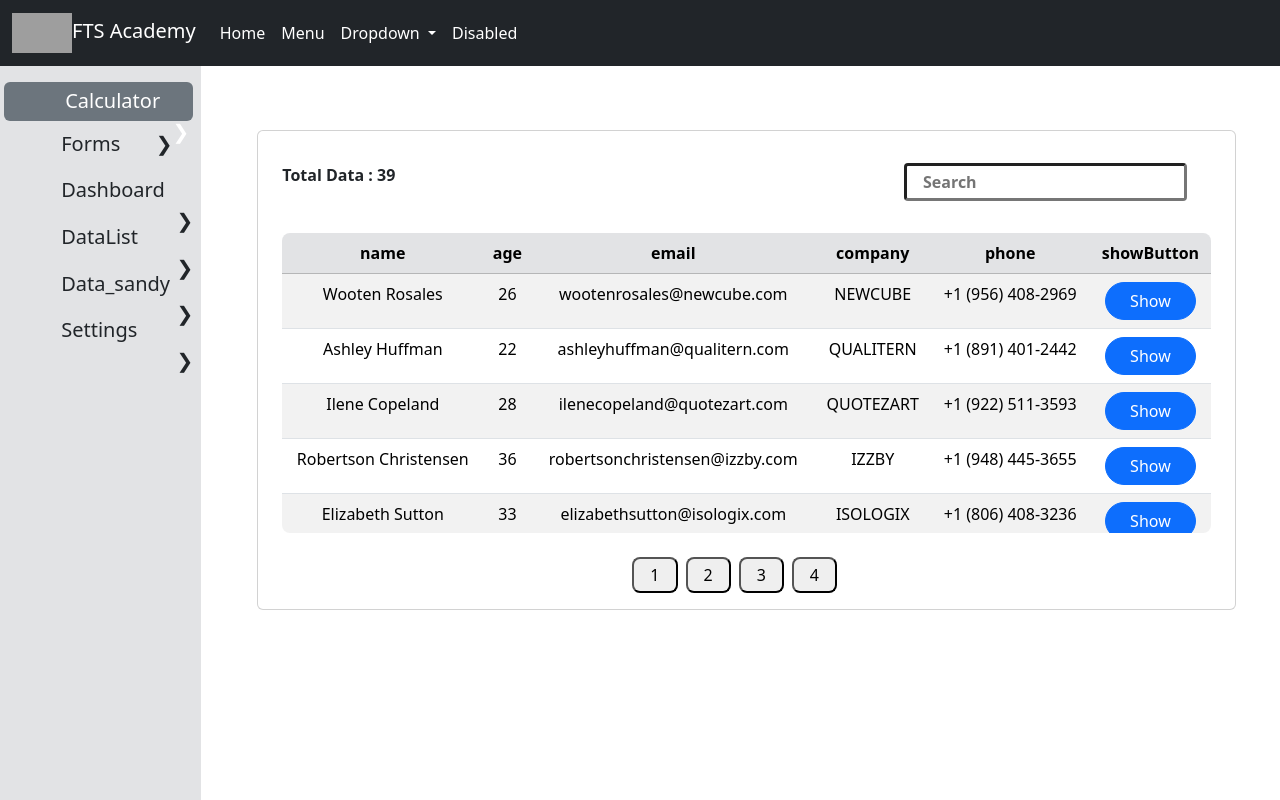
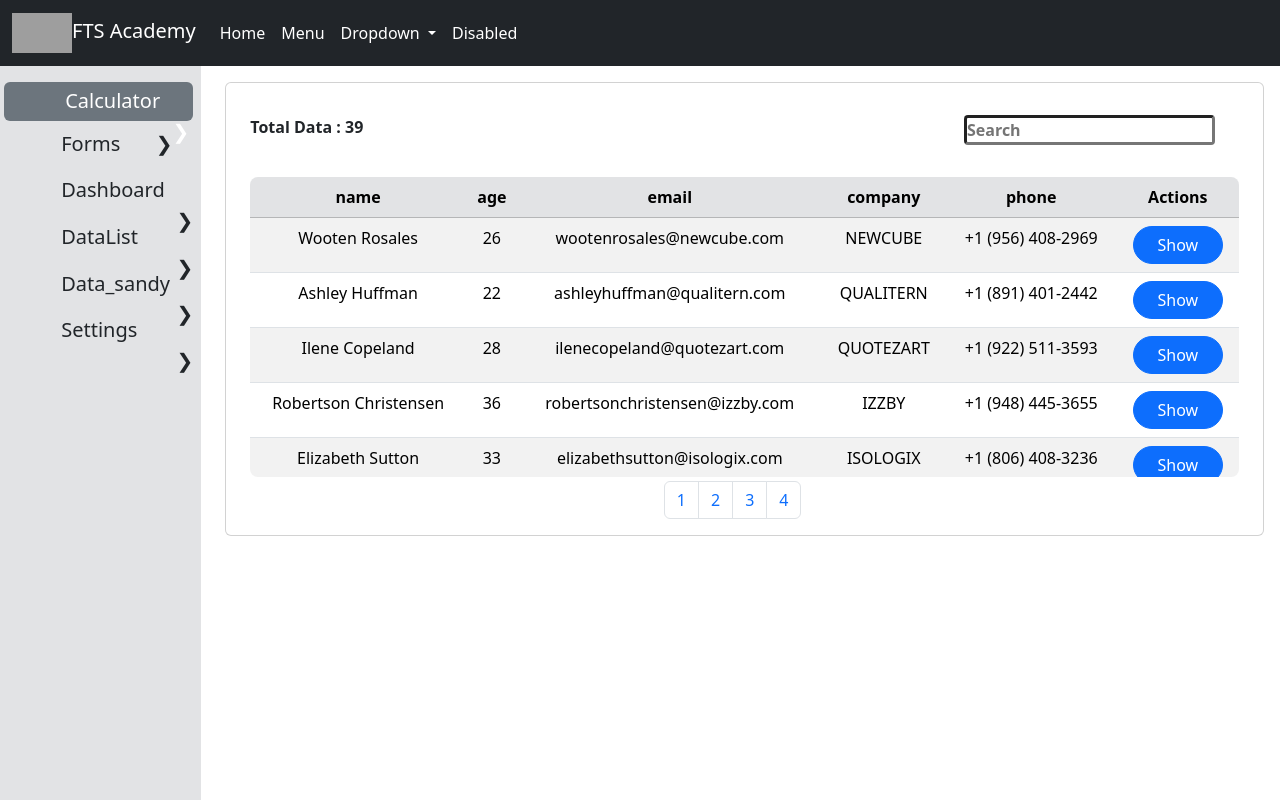
Before and after one commit to Loganathan2300/React-Js, a React (Create React App) app: page /data in a window 1280 px wide. Built offline with nearby package versions, Linux system fonts and the light colour scheme; grey boxes are pictures that could not be loaded; some icons are missing.

Commit message:
rework on tabledata

```diff
--- a/src/component/DataList.js
+++ b/src/component/DataList.js
@@ -25,8 +25,8 @@ const DataList = () => {
   };
   // //page navigate end
   return (
-    <div className="m-lg-5">
-        <div className="card py-lg-5 pb-lg-0 pt-lg-4 py-sm-3">
+    <div className="m-5 mt-0 mx-0">
+        <div className="card position-fixed py-lg-5 pb-lg-0 pt-lg-4 py-sm-3 mt-0 m-3">
           <TableData tableHeader={dataColum} tableDatas={Data} showButton={true} handleShowButton={handleShowButton} button={true} No={true}/>
         </div>
     </div>
--- a/src/component/DataSheetList.js
+++ b/src/component/DataSheetList.js
@@ -14,17 +14,20 @@ export const DataSheetList = () => {
       street: item.address.street,
       suite: item.address.suite,
       city: item.address.city,
+      zipcode:item.address.zipcode,
+      // lat: item.geo.lat,
+      // lng:item.geo.lng,
     }));
 
     // Set the transformed data into the state variable
     setData(transformedData);
   }, []); // Empty dependency array ensures this effect runs only once after the initial render
 
-  const tableColumns = ["name", "username", "email", "street", "suite", "city"];
+  const tableColumns = ["name", "username", "email", "street", "suite", "city","zipcode"];
 
   return (
-    <div className="m-5">
-      <div className="card py-lg-5 pb-lg-0 pt-lg-4 py-sm-3">
+    <div className="m-5 mt-0 mx-0">
+      <div className="card position-fixed py-lg-5 pb-lg-0 pt-lg-4 py-sm-3 mt-0 m-3">
         <TableData tableHeader={tableColumns} tableDatas={data} />
       </div>
     </div>
--- a/src/component/TableData.js
+++ b/src/component/TableData.js
@@ -1,8 +1,116 @@
+// import React, { useState } from "react";
+
+// const itemPage = 10;
+// const TableData = ({tableHeader,tableDatas,showButton,handleShowButton,button,S_no}) => {
+//   const [pageChange, setPageChange] = useState(1);
+//   const [searchTerms, setSearchTeams] = useState("");
+
+//   const filterData = tableDatas.filter((row) =>
+//     Object.values(row).some((value) =>
+//       String(value).toLowerCase().includes(searchTerms.toLowerCase())
+//     )
+//   );
+
+//   const pageLength = filterData.length;
+//   const totalPages = Math.ceil(pageLength / itemPage);
+//   const dataShowDetail = filterData.slice(
+//     (pageChange - 1) * itemPage,
+//     pageChange * itemPage
+//   );
+//   console.log(dataShowDetail);
+//   const startingNumnber = (pageChange - 1) * itemPage + 1;
+
+//   let page = [];
+//   for (let i = 1; i <= totalPages; i++) {
+//     page.push(i);
+//   }
+//   return (
+//     <div className="col-lg-12 col-sm-12 col-md-12 ">
+//       <div className="">
+//         <div className="row">
+//           <div className="col-lg-12 col-sm-12 col-md-12">
+//             <div className="row my-2">
+//               <div className="col-6">
+//                 <div className="fw-bold mx-lg-4 ">Total Data: {pageLength} </div>
+//               </div>
+//               <div className="col-6">
+//                 <div className="text-end me-4 ">
+//                   <input
+//                     type="text"
+//                     placeholder="Search"
+//                     className="px-lg-3 py-lg-1 border-3 fw-bold rounded-1"
+//                     value={searchTerms}
+//                     onChange={(e) => setSearchTeams(e.target.value)}
+//                   />
+//                 </div>
+//               </div>
+//             </div>
+//           </div>
+//           <div className="w-100">
+//             <div className=" row">
+//               <div className="col-lg-12 col-sm-12 col-md-12 ">
+//                 <div className="table-responsive mt-4 mx-lg-4 rounded-3">
+//                   <div style={{ maxHeight: "300px" }}>
+//                     <table className="table table-striped table-hover text-center">
+//                       <thead className="table-secondary" style={{position:""}}>
+//                         <tr>
+//                           {tableHeader.map((header) => (
+//                             <th key={header}>{header}</th>
+//                           ))}
+//                           {/* {No && <th>S_no</th>} */}
+//                           {button && <th>showButton</th>}
+//                         </tr>
+//                       </thead>
+//                       <tbody style={{ overflowY: "auto"}}>
+//                         {dataShowDetail.map((row, index) => (
+//                           <tr key={index}>
+//                             {/* <td>{startingNumnber + index}</td> */}
+//                             {tableHeader.map((header) => (
+//                               <td key={header}>{row[header]}</td>
+//                             ))}
+//                             {showButton && (
+//                               <td>
+//                                 <button onClick={() => handleShowButton(row._id)} className="btn btn-primary px-4 rounded-5">
+//                                   Show
+//                                 </button>
+//                               </td>
+//                             )}
+//                           </tr>
+//                         ))}
+//                       </tbody>
+//                     </table>
+//                   </div>
+//                 </div>
+//               </div>
+//             </div>
+//           </div>
+//           <div className="row">
+//             <div className="col-lg-12 col-sm-12 col-md-12 my-4 mb-0">
+//               <nav aria-label="Page navigation example">
+//                 <ul className="pagination justify-content-center">
+//                   {page.map((pagenumber) => (
+//                     <button key={pagenumber} onClick={() => setPageChange(pagenumber)}
+//                       className="mx-1 px-3 py-1 rounded-3 ">{pagenumber}</button>
+//                   ))}
+//                 </ul>
+//               </nav>
+//             </div>
+//           </div>
+//         </div>
+//       </div>
+//     </div>
+//   );
+// };
+
+// export default TableData;
+
 import React, { useState } from "react";
 
 const itemPage = 10;
-const TableData = ({tableHeader,tableDatas,showButton,handleShowButton,button,S_no}) => {
+const TableData = ({ tableHeader, tableDatas, showButton, handleShowButton, button, S_no }) => {
+    //for pagechange code
   const [pageChange, setPageChange] = useState(1);
+  //for use search type
   const [searchTerms, setSearchTeams] = useState("");
 
   const filterData = tableDatas.filter((row) =>
@@ -10,13 +118,10 @@ const TableData = ({tableHeader,tableDatas,showButton,handleShowButton,button,S_
       String(value).toLowerCase().includes(searchTerms.toLowerCase())
     )
   );
-
+//for pagechange code start
   const pageLength = filterData.length;
   const totalPages = Math.ceil(pageLength / itemPage);
-  const dataShowDetail = filterData.slice(
-    (pageChange - 1) * itemPage,
-    pageChange * itemPage
-  );
+  const dataShowDetail = filterData.slice((pageChange - 1) * itemPage, pageChange * itemPage);
   console.log(dataShowDetail);
   const startingNumnber = (pageChange - 1) * itemPage + 1;
 
@@ -24,21 +129,22 @@ const TableData = ({tableHeader,tableDatas,showButton,handleShowButton,button,S_
   for (let i = 1; i <= totalPages; i++) {
     page.push(i);
   }
+//for pagechange code end
   return (
     <div className="col-lg-12 col-sm-12 col-md-12 ">
       <div className="">
-        <div className="row">
+        <div className="row ">
           <div className="col-lg-12 col-sm-12 col-md-12">
             <div className="row my-2">
               <div className="col-6">
                 <div className="fw-bold mx-lg-4 ">Total Data : {pageLength} </div>
               </div>
               <div className="col-6">
-                <div className="text-end me-5 ">
+                <div className="text-end me-5">
                   <input
                     type="text"
                     placeholder="Search"
-                    className="px-lg-3 py-lg-1 border-3 fw-bold rounded-1"
+                    className=" border-3 fw-bold rounded-1"
                     value={searchTerms}
                     onChange={(e) => setSearchTeams(e.target.value)}
                   />
@@ -50,27 +156,30 @@ const TableData = ({tableHeader,tableDatas,showButton,handleShowButton,button,S_
             <div className=" row">
               <div className="col-lg-12 col-sm-12 col-md-12 ">
                 <div className="table-responsive mt-4 mx-lg-4 rounded-3">
-                  <div style={{ maxHeight: "300px" }}>
+                  <div style={{ maxHeight: "300px", overflowY: "auto" }}>
                     <table className="table table-striped table-hover text-center">
                       <thead className="table-secondary">
                         <tr>
                           {tableHeader.map((header) => (
                             <th key={header}>{header}</th>
                           ))}
-                          {/* {No && <th>S_no</th>} */}
-                          {button && <th>showButton</th>}
+                          {showButton && <th>Actions</th>}
                         </tr>
                       </thead>
-                      <tbody style={{ overflowY: "auto"}}>
+                    {/* </table> */}
+                  {/* </div> */}
+                  {/* <div style={{ maxHeight: "300px", overflowY: "auto" }}> */}
+                    {/* <table className="table table-striped table-hover text-center"> */}
+                      <tbody>
                         {dataShowDetail.map((row, index) => (
                           <tr key={index}>
-                            {/* <td>{startingNumnber + index}</td> */}
                             {tableHeader.map((header) => (
                               <td key={header}>{row[header]}</td>
                             ))}
                             {showButton && (
                               <td>
-                                <button onClick={() => handleShowButton(row._id)} className="btn btn-primary px-4 rounded-5">
+                                <button onClick={() => handleShowButton(row._id)}
+                                className="btn btn-primary px-4 rounded-5">
                                   Show
                                 </button>
                               </td>
@@ -85,12 +194,15 @@ const TableData = ({tableHeader,tableDatas,showButton,handleShowButton,button,S_
             </div>
           </div>
           <div className="row">
-            <div className="col-lg-12 col-sm-12 col-md-12 my-4 mb-0">
+            <div className="col-lg-12 col-sm-12 col-md-12 my-1 mb-0">
               <nav aria-label="Page navigation example">
                 <ul className="pagination justify-content-center">
-                  {page.map((pagenumber) => (
-                    <button key={pagenumber} onClick={() => setPageChange(pagenumber)}
-                      className="mx-1 px-3 py-1 rounded-3 ">{pagenumber}</button>
+                  {page.map((pageNumber) => (
+                    <li key={pageNumber} className="page-item">
+                      <button className="page-link" onClick={() => setPageChange(pageNumber)} >
+                        {pageNumber}
+                      </button>
+                    </li>
                   ))}
                 </ul>
               </nav>
--- a/src/component/layout/Dashboard.js
+++ b/src/component/layout/Dashboard.js
@@ -11,15 +11,20 @@ function Dashboard() {
           <div className="">
             <div className="col-lg-8 col-md-12 col-sm-12 w-100">
               <div className="mb-0">
-                <div className="row bg-white">
-                  <div className="col-lg-5 col-sm-12 col-md-12 mb-lg-0 my-lg-1 my-sm-3 mb-0 text-center">
-                    <img src={round} alt="imgpsh_fullsize_anim" className="w-100 h-100 mx-" />
+                <div className="row">
+                  <div className="col-lg-5 col-sm-12 col-md-12 w-50 h-50">
+                    <div className="card ">
+                        <img src={round} alt="imgpsh_fullsize_anim" className="m-0" />
+                    </div>
                   </div>
-                  <div className="col-lg-5 col-sm-12 col-md-12 text-center mb-0 my-lg-3 mt-sm-0 py-lg- mx-lg-5">
-                    <img src={round1} alt="imgpsh_fullsize_anim(1)" className="w-100 h-100 my-2 my-lg-0" />
+                  <div className="col-lg-5 col-sm-12 col-md-12 w-50 h-100">
+                    <div className="card">
+                      <img src={round1} alt="imgpsh_fullsize_anim(1)" className="my-3" />
+                    </div>
                   </div>
                 </div>
               </div>
+              {/* my-2 my-lg-0 */}
               <div className="mt-lg-5 me-lg-2">
                 <div className="row text-center">
                   <div className="col-lg-10 col-sm-12 col-md-12 w-100">
```
